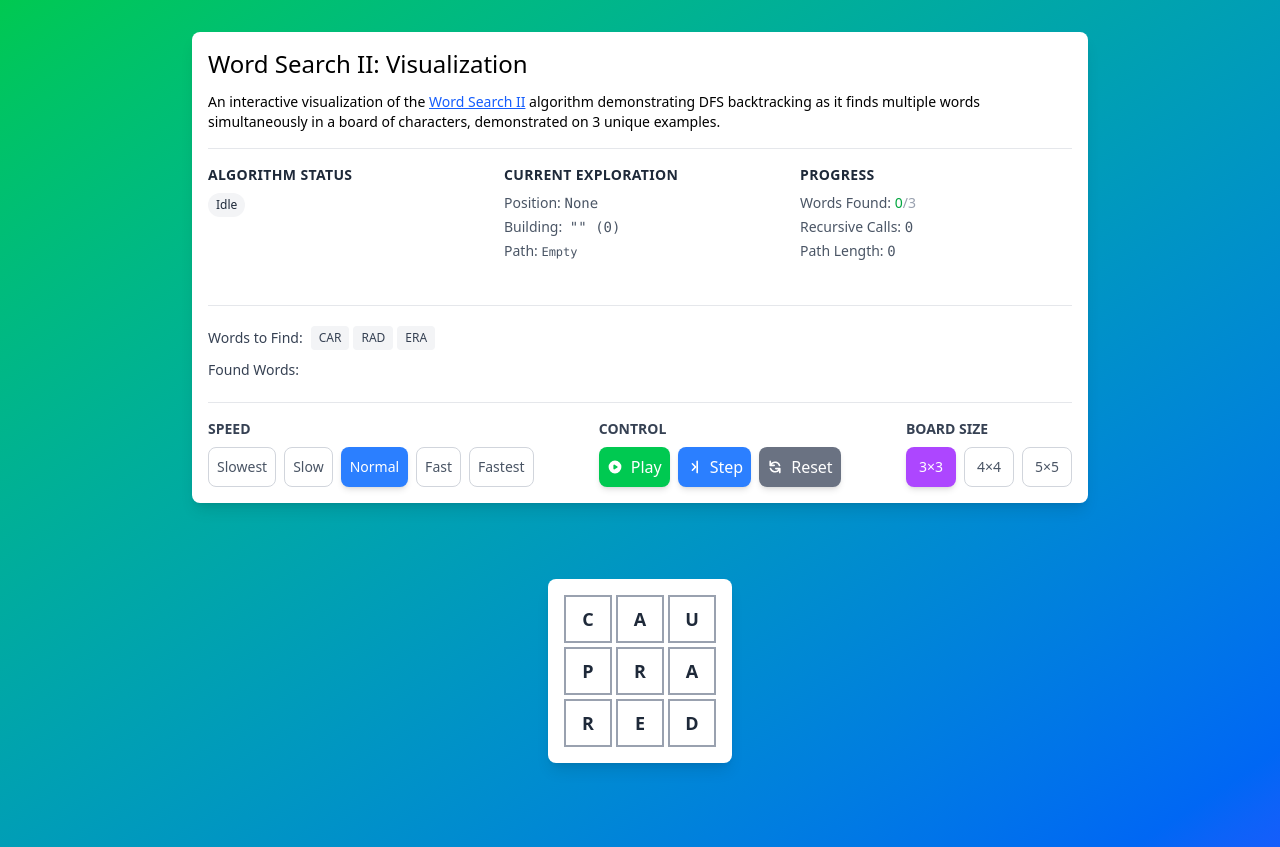
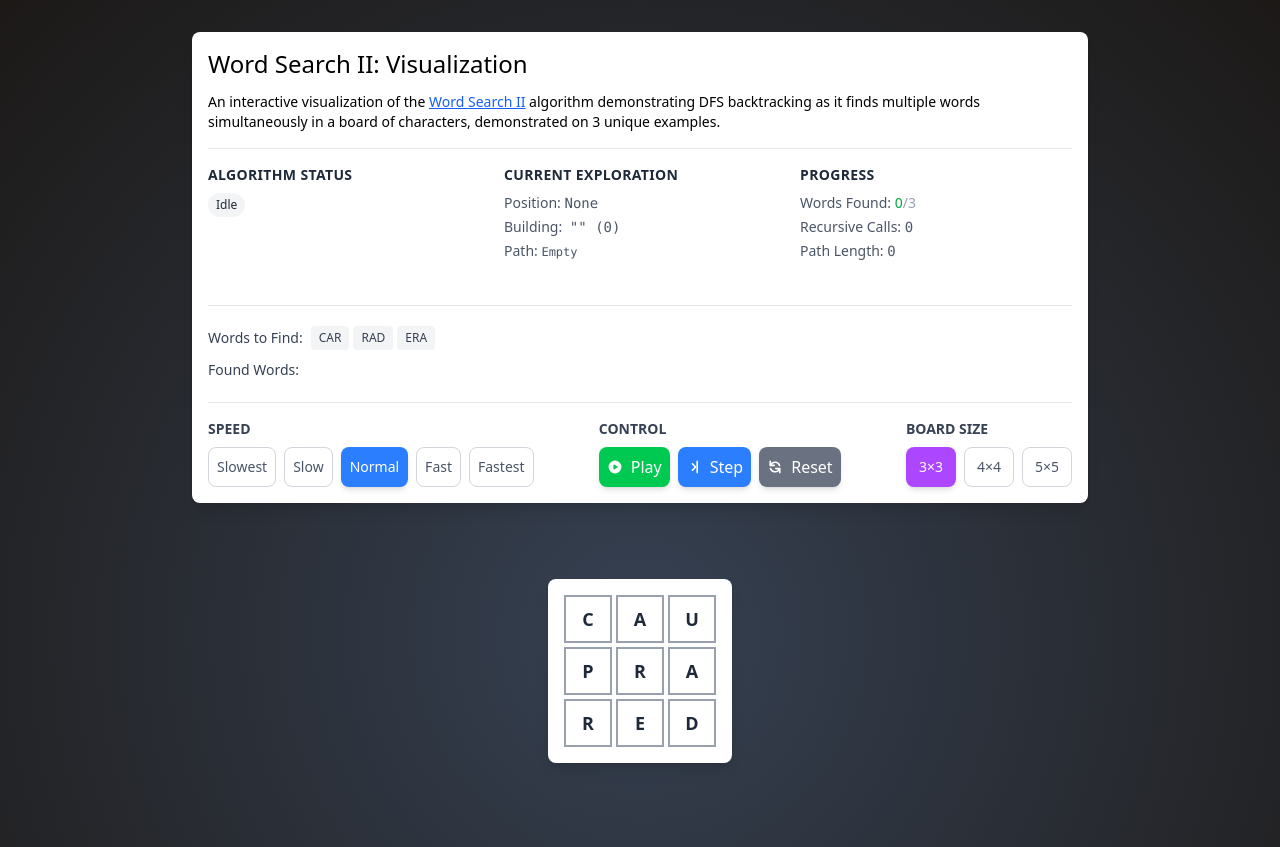
Before and after one commit to tony-montemuro/crossword, a React (Vite) app: page / in a window 1280 px wide. Built offline with nearby package versions, Linux system fonts and the light colour scheme.

Commit message:
update background

```diff
--- a/src/App.tsx
+++ b/src/App.tsx
@@ -15,7 +15,7 @@ function App() {
   const currentBoard = BOARD_CONFIGS.find(config => config.id === selectedBoardId)!;
 
   return (
-    <div className="min-h-screen bg-gradient-to-br from-green-500 to-blue-600 flex flex-col items-center justify-center gap-6 p-8">
+    <div className="min-h-screen bg-radial-[at_50%_75%] from-gray-700 to-stone-900 flex flex-col items-center justify-center gap-6 p-8">
       <div className="w-full max-w-4xl">
         <AlgorithmDashboard>
           <AlgorithmInformation />
```
